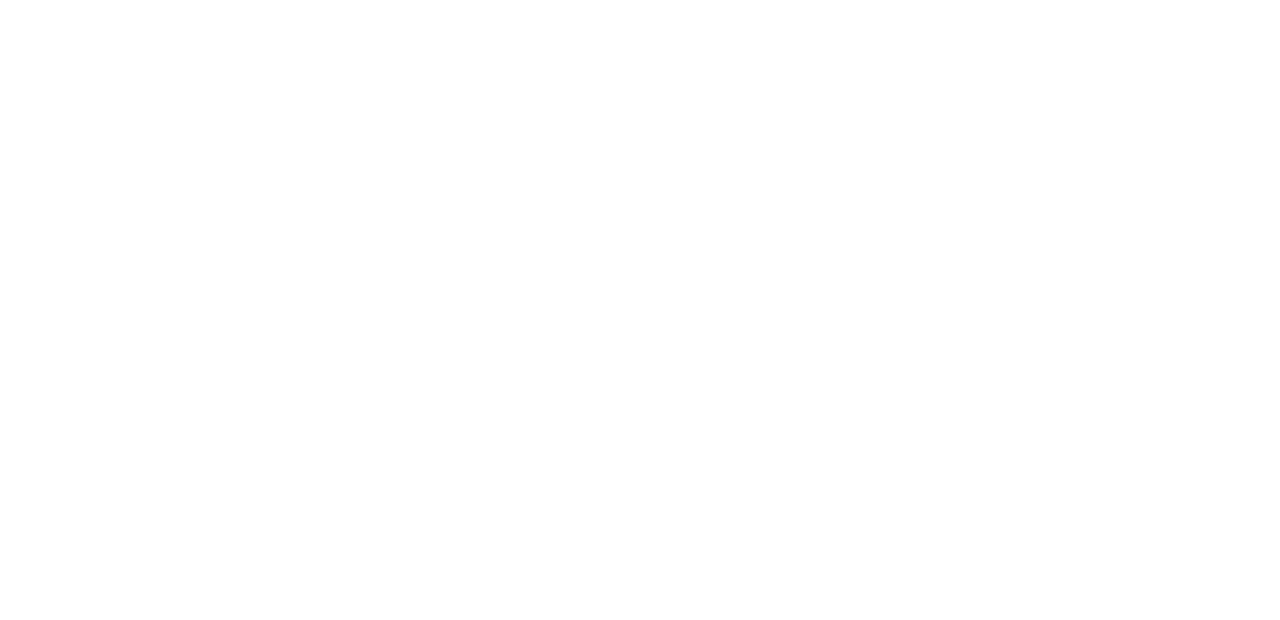
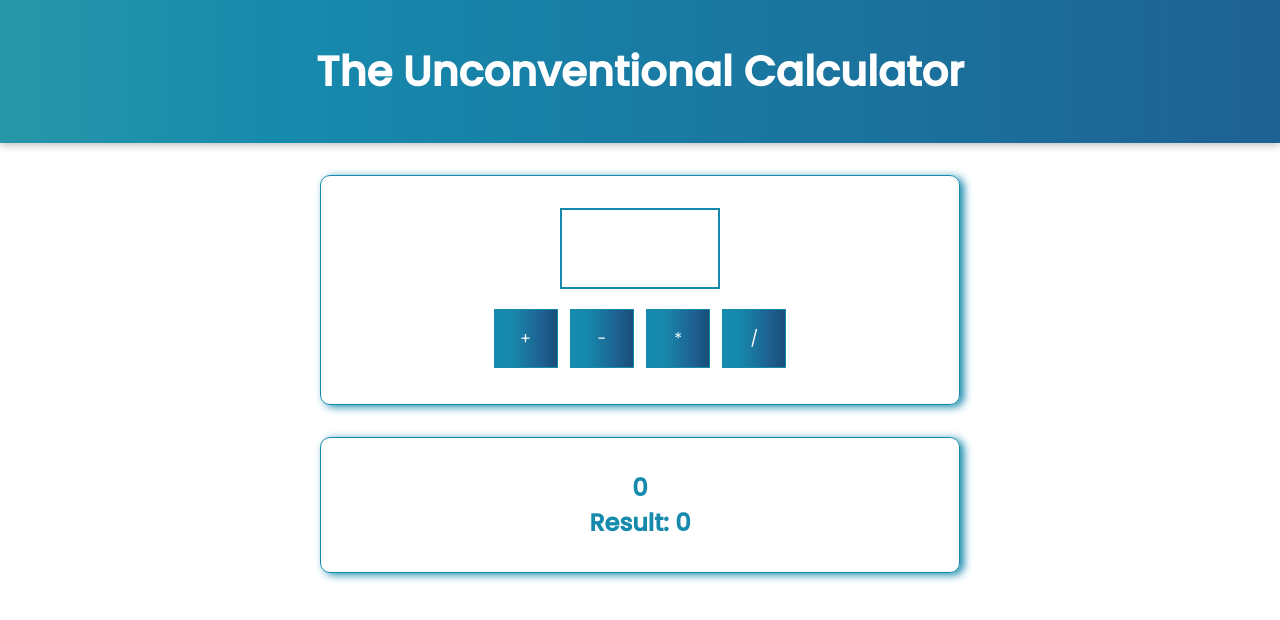
Before and after one commit to Abbas4tech/unconventional-calculator-js, a plain HTML site: page index.html in a window 1280 px wide. Drawn offline with Linux system fonts and the light colour scheme.

Commit message:
added markup and styles

```diff
--- a/app.css
+++ b/app.css
@@ -4,3 +4,167 @@
   box-sizing: border-box;
   font-family: "Poppins", sans-serif;
 }
+
+header {
+  width: 100%;
+
+  padding: 2.5rem;
+
+  color: rgb(255, 255, 255);
+  font-size: 1.3rem;
+  text-align: center;
+
+  background: #168aad;
+  background-image: linear-gradient(
+    left,
+    #34a0a4 20%,
+    #168aad 40%,
+    #1a759f 60%,
+    #1e6091 80%,
+    #184e77 100%
+  );
+  background-image: -webkit-linear-gradient(
+    left,
+    #34a0a4 20%,
+    #168aad 40%,
+    #1a759f 60%,
+    #1e6091 80%,
+    #184e77 100%
+  );
+  background-image: -moz-linear-gradient(
+    left,
+    #34a0a4 20%,
+    #168aad 40%,
+    #1a759f 60%,
+    #1e6091 80%,
+    #184e77 100%
+  );
+  background-size: 200% 200%;
+
+  box-shadow: 0 2px 8px rgba(0, 0, 0, 0.26);
+
+  animation: run 3s infinite alternate;
+}
+
+#results,
+#calculator {
+  width: 40rem;
+  max-width: 90%;
+
+  margin: 2rem auto;
+  padding: 2rem;
+
+  color: #168aad;
+
+  border: 1px solid #168aad;
+  border-radius: 10px;
+
+  box-shadow: 4px 2px 8px #168aad;
+}
+
+#results {
+  text-align: center;
+}
+
+#calculator input {
+  width: 10rem;
+
+  padding: 0.15rem;
+  margin: auto;
+
+  display: block;
+
+  color: #168aad;
+
+  font: inherit;
+  font-size: 3rem;
+  text-align: center;
+
+  border: 2px solid #168aad;
+}
+
+#calculator input:focus {
+  outline: none;
+}
+
+#calculator button {
+  padding: 1rem;
+  margin: 0.25rem;
+
+  background: #168aad;
+  background-image: linear-gradient(
+    left,
+    #168aad 25%,
+    #1a759f 50%,
+    #1e6091 75%,
+    #184e77 100%
+  );
+  background-image: -webkit-linear-gradient(
+    left,
+    #168aad 25%,
+    #1a759f 50%,
+    #1e6091 75%,
+    #184e77 100%
+  );
+  background-image: -moz-linear-gradient(
+    left,
+    #168aad 25%,
+    #1a759f 50%,
+    #1e6091 75%,
+    #184e77 100%
+  );
+  color: #fff;
+  font: inherit;
+
+  border: 1px solid #168aad;
+
+  cursor: pointer;
+}
+
+#calculator button:focus {
+  outline: none;
+}
+
+#calculator button:hover,
+#calculator button:active {
+  background: #184e77;
+  background-image: linear-gradient(
+    right,
+    #168aad 25%,
+    #1a759f 50%,
+    #1e6091 75%,
+    #184e77 100%
+  );
+  background-image: -webkit-linear-gradient(
+    right,
+    #168aad 25%,
+    #1a759f 50%,
+    #1e6091 75%,
+    #184e77 100%
+  );
+  background-image: -moz-linear-gradient(
+    right,
+    #168aad 25%,
+    #1a759f 50%,
+    #1e6091 75%,
+    #184e77 100%
+  );
+}
+
+#calc-actions button {
+  width: 4rem;
+}
+
+#calc-actions {
+  margin-top: 1rem;
+  text-align: center;
+}
+
+@keyframes run {
+  from {
+    background-position: 0 0;
+  }
+  to {
+    background-position: 100% 100%;
+  }
+}
--- a/index.html
+++ b/index.html
@@ -15,6 +15,23 @@
     <title>The Unconventional Calculator</title>
   </head>
   <body>
+    <header>
+      <h1>The Unconventional Calculator</h1>
+    </header>
 
+    <section id="calculator">
+      <input type="number" id="input-number" />
+      <div id="calc-actions">
+        <button type="button" id="btn-add">+</button>
+        <button type="button" id="btn-subtract">-</button>
+        <button type="button" id="btn-multiply">*</button>
+        <button type="button" id="btn-divide">/</button>
+      </div>
+    </section>
+
+    <section id="results">
+      <h2 id="current-calculation">0</h2>
+      <h2>Result: <span id="current-result">0</span></h2>
+    </section>
   </body>
 </html>
```
